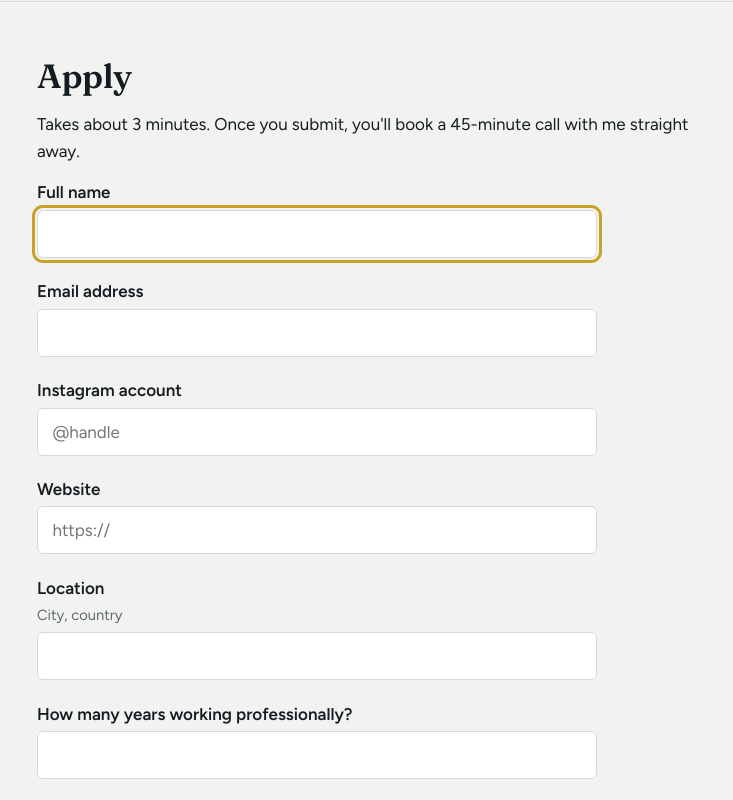
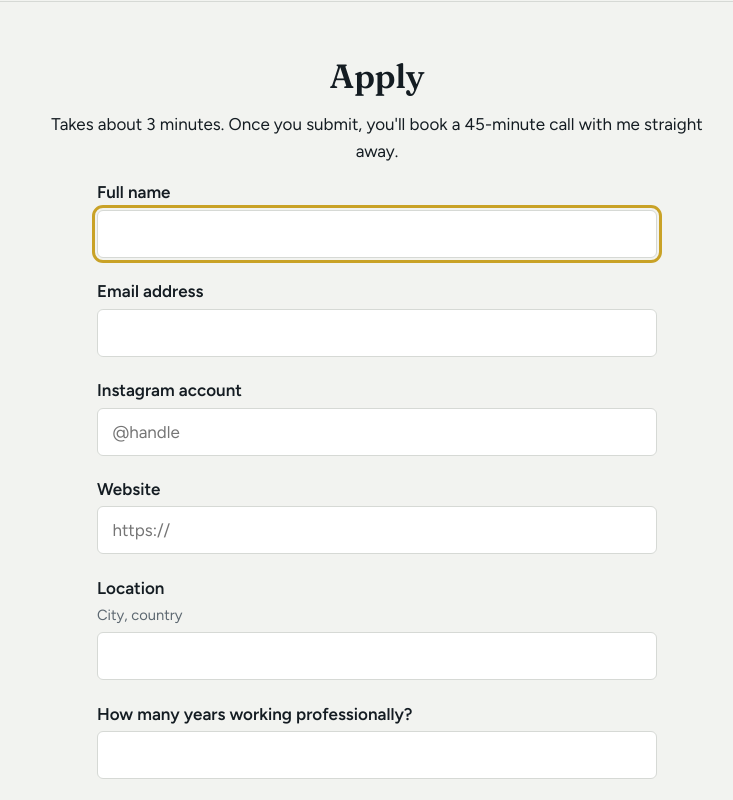
Before and after one commit to mitchhemming/FTR-site, a plain HTML site: page index.html in a window 1280 px wide. Both pictures are taken after a click on the button "Apply for Freedom Through Retainers". Shown: the part 1073-1873 px from the top of the page, without its empty margins (263-996 px from the left). Drawn offline with Linux system fonts and the light colour scheme.

Commit message:
Centre the application block
Co-Authored-By: Claude Fable 5.1 <noreply@anthropic.com>
Claude-Session: https://claude.ai/code/session_019BjyxDp5CW7w8vjDjqfAzp

```diff
--- a/index.html
+++ b/index.html
@@ -93,7 +93,8 @@
   details p{margin:.75rem 0 0;color:var(--ink)}
 
   /* Form */
-  form{display:grid;gap:1.4rem;max-width:560px}
+  form{display:grid;gap:1.4rem;max-width:560px;margin:0 auto}
+  #apply .wrap > h2, #apply .wrap > p{text-align:center}
   .field{display:grid;gap:.4rem}
   label{display:block;font-weight:600;line-height:1.3}
   .hint{font-weight:400;color:var(--muted);font-size:.92rem;line-height:1.4}
```
